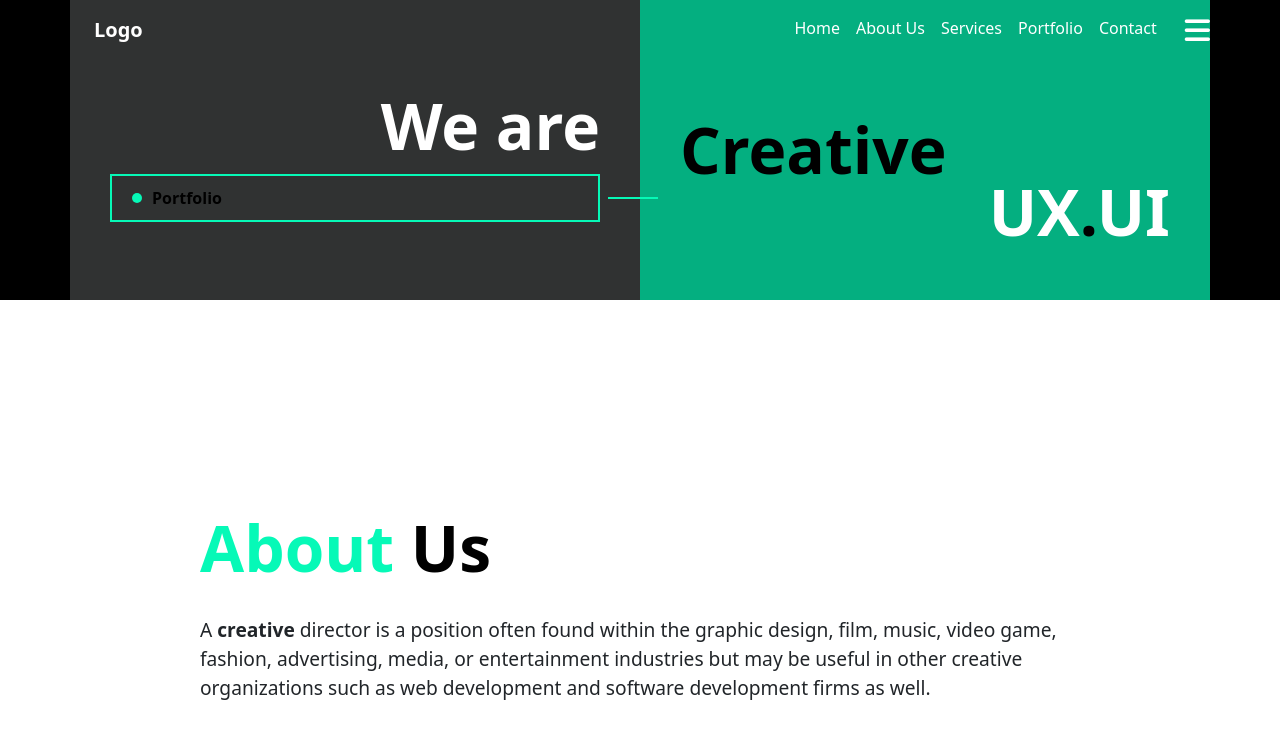
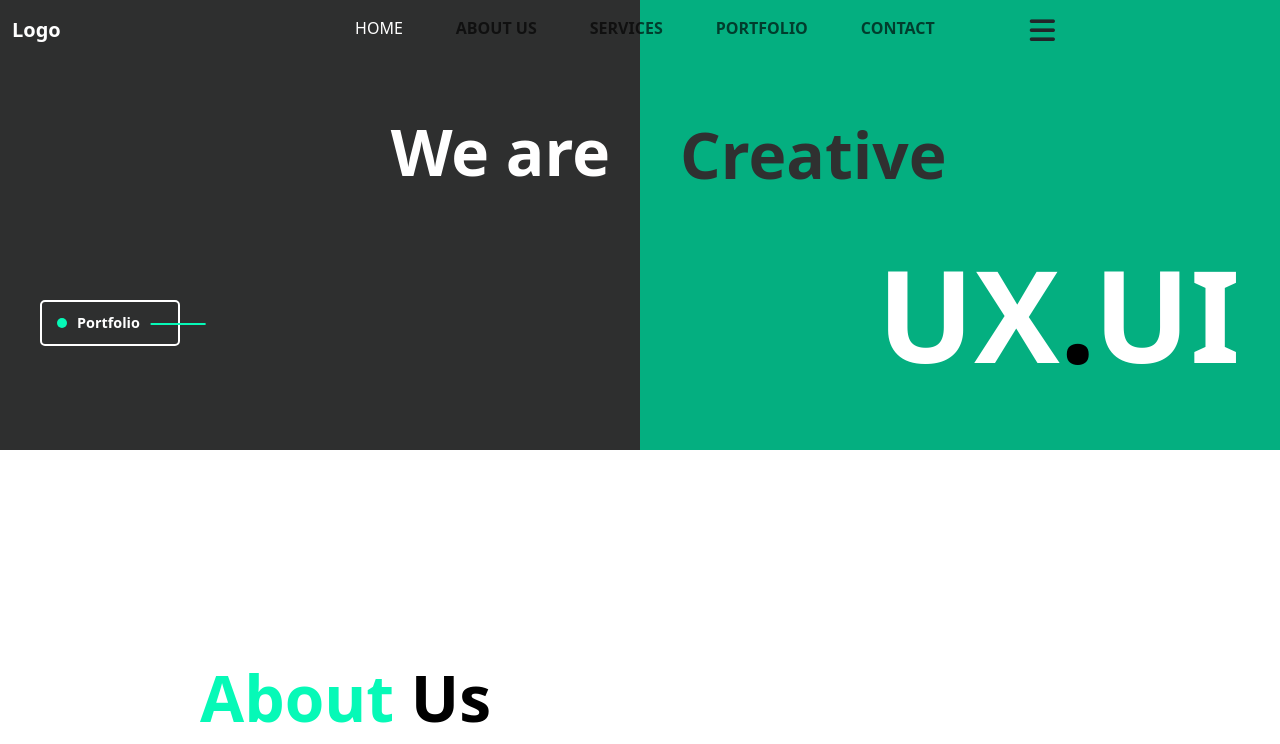
Before and after one commit to Peyin0101/samenwerken-git, a plain HTML site: page git-coop.html in a window 1280 px wide. Shown: the top 744 px of the page. Drawn offline with nearby package versions, Linux system fonts and the light colour scheme.

Commit message:
about klaar

```diff
--- a/git-coop.html
+++ b/git-coop.html
@@ -24,13 +24,8 @@
 
         .hamburger-menu {
             font-size: 1.8rem;
-            color: white;
             cursor: pointer;
-            margin-left: 20px;
-        }
-
-        .fa-solid {
-            filter: invert(50%);
+            margin-left: 50px;
         }
 
         .overlay {
@@ -48,11 +43,16 @@
             width: 100%;
             z-index: 10;
             background: transparent;
+            padding-right: 200px;
+        }
+
+        .nav-item {
+            margin-right: 37px;
         }
 
         .left-box,
         .right-box {
-            height: 300px;
+            height: 450px;
             display: flex;
             flex-direction: column;
             justify-content: center;
@@ -60,8 +60,9 @@
         }
 
         .left-box {
-            background: rgba(66, 68, 68, 0.736);
+            background: rgba(66, 68, 68, 0.7);
             text-align: right;
+            padding-right: 30px;
         }
 
         .right-box {
@@ -73,6 +74,7 @@
         .big-text {
             font-size: 4rem;
             font-weight: bold;
+            padding-bottom: 100px;
         }
 
         .we-are {
@@ -80,7 +82,8 @@
         }
 
         .creative {
-            color: black;
+            color: rgb(47, 48, 48);
+            padding-bottom: 140px;
         }
 
         .btn-portfolio {
@@ -115,7 +118,7 @@
         }
 
         .ux-ui {
-            font-size: 4rem;
+            font-size: 8rem;
             font-weight: bold;
             position: absolute;
             bottom: 40px;
@@ -158,15 +161,6 @@
             font-size: 1.2rem;
         }
 
-        .logo-container {
-            position: relative;
-            display: inline-block;
-        }
-
-        .logo {
-            width: 80px;
-        }
-
         .green-stripe {
             position: absolute;
             width: 100%;
@@ -182,17 +176,6 @@
             justify-content: left;
         }
 
-        .logo-title {
-            font-size: 1.5rem;
-            font-weight: bold;
-            margin-top: 20px;
-        }
-
-        .logo-text {
-            max-width: 250px;
-            margin: 0 auto;
-        }
-
         .green-link {
             color: #06f9b7;
             text-decoration: none;
@@ -201,24 +184,6 @@
 
         .green-link:hover {
             text-decoration: underline;
-        }
-
-        .be-logo {
-            font-size: 4rem;
-            font-weight: bold;
-            display: inline-block;
-            position: relative;
-        }
-
-        .be-b {
-            color: white;
-        }
-
-        .be-e {
-            position: absolute;
-            top: -10px;
-            left: 35px;
-            color: white;
         }
 
         .vertical-text {
@@ -231,40 +196,88 @@
             color: white;
             font-weight: bold;
         }
+
+        .portfolio-button {
+            display: flex;
+            align-items: center;
+            box-sizing: border-box;
+            width: 140px;
+            gap: 10px;
+            color: white;
+            font-weight: bold;
+            text-decoration: none;
+            cursor: pointer;
+            position: relative;
+            border: 2px solid white;
+            border-radius: 5px;
+            padding: 10px 15px;
+            font-size: 0.9rem;
+        }
+
+        .portfolio-button .circle {
+            width: 10px;
+            height: 10px;
+            background-color: #06f9b7;
+            border-radius: 50%;
+            display: inline-block;
+            transition: background-color 0.3s ease;
+        }
+
+        .portfolio-button .line {
+            position: absolute;
+            top: 50%;
+            left: 120%;
+            transform: translateX(-100%);
+            width: 40%;
+            height: 2px;
+            background-color: #06f9b7;
+            display: inline-block;
+            transition: background-color 0.3s ease;
+        }
+
+        .portfolio-button:hover {
+            color: #06f9b7;
+            border: 2px solid #06f9b7;
+            padding: 8px 18px;
+        }
+
+        .portfolio-button:hover .circle,
+        .portfolio-button:hover .line {
+            background-color: black;
+        }
     </style>
 </head>
 
 <body>
     <div class="header">
-        <div class="container overlay">
+        <div class="container-fluid overlay">
             <nav class="navbar navbar-expand-lg">
-                <div class="container">
                 <a class="navbar-brand text-white fw-bold" href="#">Logo</a>
                 <button class="navbar-toggler" type="button" data-bs-toggle="collapse" data-bs-target="#navbarNav">
                     <span class="navbar-toggler-icon"></span>
                 </button>
                 <div class="collapse navbar-collapse justify-content-end" id="navbarNav">
                     <ul class="navbar-nav">
-                            <li class="nav-item"><a class="nav-link text-white" href="#">Home</a></li>
-                            <li class="nav-item"><a class="nav-link text-white" href="#">About Us</a></li>
-                            <li class="nav-item"><a class="nav-link text-white" href="#">Services</a></li>
-                            <li class="nav-item"><a class="nav-link text-white" href="#">Portfolio</a></li>
-                            <li class="nav-item"><a class="nav-link text-white" href="#">Contact</a></li>
+                        <li class="nav-item"><a class="nav-link text-white" href="#">HOME</a></li>
+                        <li class="nav-item"><a class="nav-link" href="#"><b>ABOUT US</b></a></li>
+                        <li class="nav-item"><a class="nav-link" href="#"><b>SERVICES</b></a></li>
+                        <li class="nav-item"><a class="nav-link" href="#"><b>PORTFOLIO</b></a></li>
+                        <li class="nav-item"><a class="nav-link" href="#"><b>CONTACT</b></a></li>
                         <li class="nav-item">
                             <span class="hamburger-menu"><i class="fas fa-bars"></i></span>
                         </li>
                     </ul>
-                    </div>
                 </div>
             </nav>
 
             <div class="row">
                 <div class="col-md-6 left-box">
                     <div class="big-text we-are">We are</div>
-                    <a href="#" class="btn-portfolio">
-                        Portfolio
-                        <span class="green-line"></span>
-                    </a>
+                    <div class="portfolio-button">
+                        <span class="circle"></span>
+                        <span class="text">Portfolio</span>
+                        <span class="line"></span>
+                    </div>
                 </div>
                 <div class="col-md-6 right-box position-relative">
                     <div class="big-text creative">Creative</div>
@@ -287,7 +300,7 @@
                 web development and software development firms as well.
             </p>
         </div>
-        <div class="row mt-5 logoImg">
+        <div class="row mt-5">
             <div class="col-md-4">
                 <img class="logoImgs" src="images/basketball.png" alt="basketball">
                 <h3 class="fw-bold text-start">dribbble</h3>
```
Lines whose indentation alone changed are shown as unchanged.
